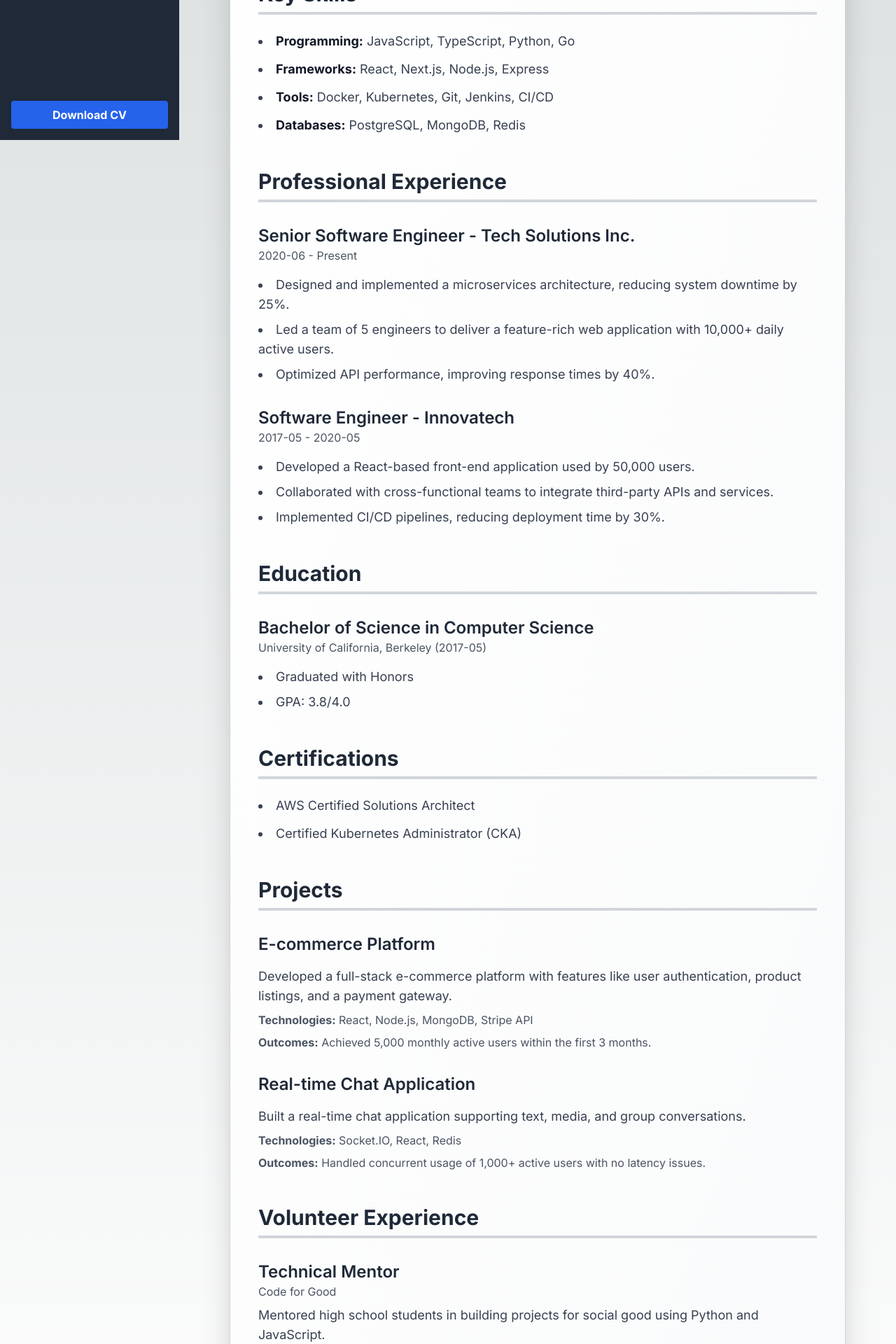
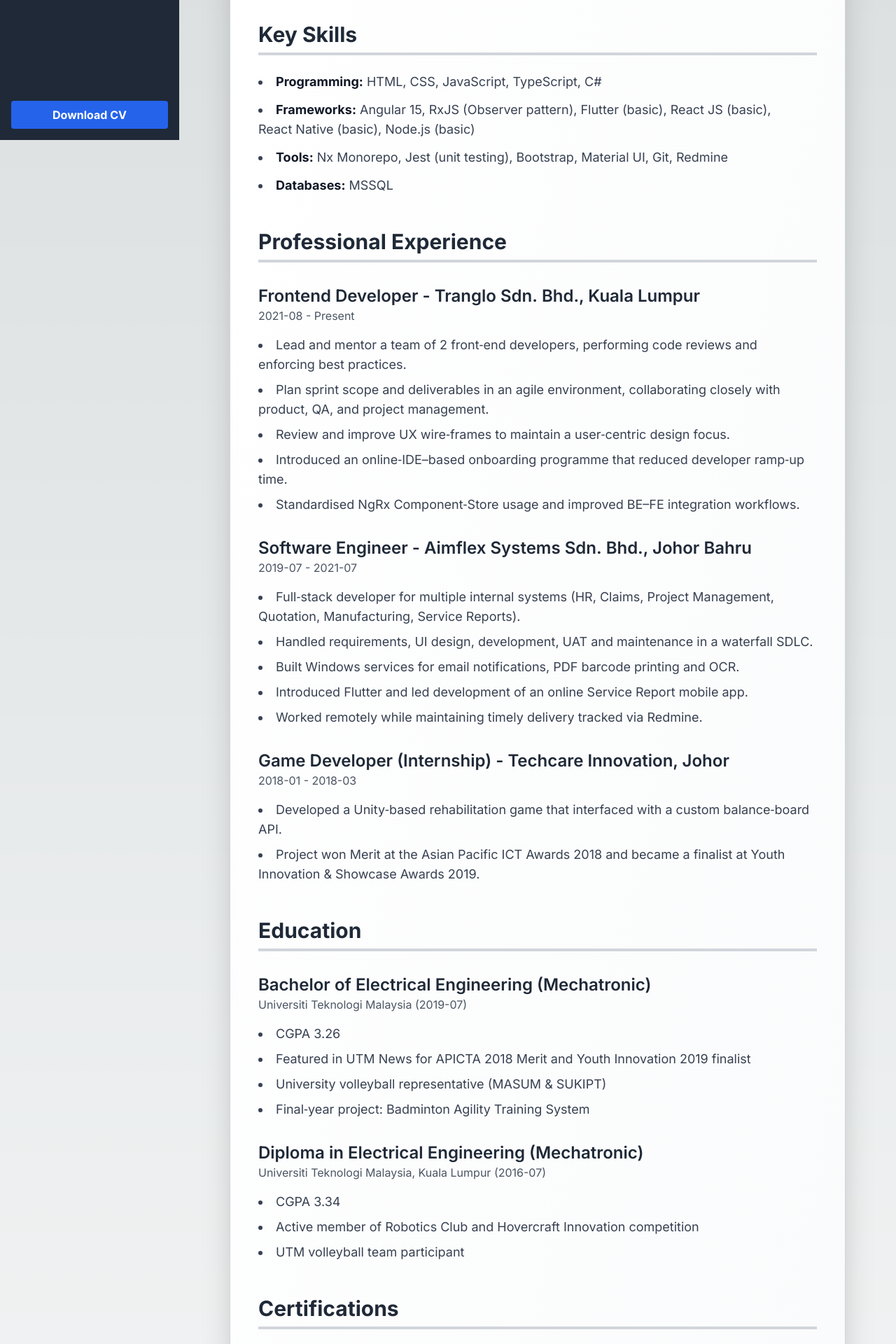
Before and after one commit to salehloke/stackblitz-resume-nextjs, a Next.js app: page /view in a window 1280 px wide. Shown: the part 600-2520 px from the top of the page at 70% size. Built offline with nearby package versions, Linux system fonts and the light colour scheme; no server answers; the database is empty.

Commit message:
UPDATE: load with my personal data

```diff
--- /dev/null
+++ b/app/api/resume/route.ts
@@ -0,0 +1,29 @@
+import { NextResponse } from 'next/server';
+import clientPromise from '@/lib/mongodb';
+import Resume from '@/models/Resume';
+import mongoose from 'mongoose';
+
+export async function GET() {
+  try {
+    await mongoose.connect(process.env.MONGODB_URI!);
+    const resume = await Resume.findOne({});
+    return NextResponse.json(resume);
+  } catch (error) {
+    return NextResponse.json({ error: 'Failed to fetch resume' }, { status: 500 });
+  }
+}
+
+export async function POST(request: Request) {
+  try {
+    const body = await request.json();
+    await mongoose.connect(process.env.MONGODB_URI!);
+    const resume = await Resume.findOneAndUpdate(
+      {}, // empty filter to update first document
+      body,
+      { upsert: true, new: true }
+    );
+    return NextResponse.json(resume);
+  } catch (error) {
+    return NextResponse.json({ error: 'Failed to update resume' }, { status: 500 });
+  }
+}
--- a/app/view/page.tsx
+++ b/app/view/page.tsx
@@ -5,88 +5,131 @@
 
 const resumeData = {
   "contactInformation": {
-    "fullName": "John Doe",
-    "phone": "+1 123-456-7890",
-    "email": "john.doe@example.com",
-    "linkedIn": "https://www.linkedin.com/in/johndoe",
-    "portfolio": "https://johndoe.dev",
+    "fullName": "Salehuddin Loke Bin Asri Loke",
+    // "phone": "+60 17‑205‑7149",
+    // "email": "lokesaleh@gmail.com",
+    "linkedIn": "",
+    "portfolio": "",
     "location": {
-      "city": "San Francisco",
-      "state": "California",
-      "country": "USA"
+      "city": "Bandar Enstek",
+      "state": "Negeri Sembilan",
+      "country": "Malaysia"
     }
   },
-  "professionalSummary": "Experienced software engineer with 5+ years of expertise in developing scalable web applications using modern technologies such as React, Node.js, and Docker. Passionate about creating intuitive user experiences and optimizing backend services.",
+  "professionalSummary": "Highly passionate and energetic Electrical‑Engineering graduate turned Front‑end Developer with a strong drive for continuous learning. Self‑taught in modern web technologies and known for proactive problem‑solving, effective communication, and solid time‑management skills. Experienced in Angular 15, state‑management with NgRx Component‑Store, and delivering production‑quality code within agile teams.",
   "keySkills": {
-    "programming": ["JavaScript", "TypeScript", "Python", "Go"],
-    "frameworks": ["React", "Next.js", "Node.js", "Express"],
-    "tools": ["Docker", "Kubernetes", "Git", "Jenkins", "CI/CD"],
-    "databases": ["PostgreSQL", "MongoDB", "Redis"]
+    "programming": ["HTML", "CSS", "JavaScript", "TypeScript", "C#"],
+    "frameworks": ["Angular 15", "RxJS (Observer pattern)", "Flutter (basic)", "React JS (basic)", "React Native (basic)", "Node.js (basic)"],
+    "tools": ["Nx Monorepo", "Jest (unit testing)", "Bootstrap", "Material UI", "Git", "Redmine"],
+    "databases": ["MSSQL"]
   },
   "professionalExperience": [
     {
-      "jobTitle": "Senior Software Engineer",
-      "companyName": "Tech Solutions Inc.",
-      "startDate": "2020-06",
+      "jobTitle": "Frontend Developer",
+      "companyName": "Tranglo Sdn. Bhd., Kuala Lumpur",
+      "startDate": "2021-08",
       "endDate": "Present",
       "responsibilities": [
-        "Designed and implemented a microservices architecture, reducing system downtime by 25%.",
-        "Led a team of 5 engineers to deliver a feature-rich web application with 10,000+ daily active users.",
-        "Optimized API performance, improving response times by 40%."
+        "Lead and mentor a team of 2 front‑end developers, performing code reviews and enforcing best practices.",
+        "Plan sprint scope and deliverables in an agile environment, collaborating closely with product, QA, and project management.",
+        "Review and improve UX wire‑frames to maintain a user‑centric design focus.",
+        "Introduced an online‑IDE–based onboarding programme that reduced developer ramp‑up time.",
+        "Standardised NgRx Component‑Store usage and improved BE–FE integration workflows."
       ]
     },
     {
       "jobTitle": "Software Engineer",
-      "companyName": "Innovatech",
-      "startDate": "2017-05",
-      "endDate": "2020-05",
+      "companyName": "Aimflex Systems Sdn. Bhd., Johor Bahru",
+      "startDate": "2019-07",
+      "endDate": "2021-07",
       "responsibilities": [
-        "Developed a React-based front-end application used by 50,000 users.",
-        "Collaborated with cross-functional teams to integrate third-party APIs and services.",
-        "Implemented CI/CD pipelines, reducing deployment time by 30%."
+        "Full‑stack developer for multiple internal systems (HR, Claims, Project Management, Quotation, Manufacturing, Service Reports).",
+        "Handled requirements, UI design, development, UAT and maintenance in a waterfall SDLC.",
+        "Built Windows services for email notifications, PDF barcode printing and OCR.",
+        "Introduced Flutter and led development of an online Service Report mobile app.",
+        "Worked remotely while maintaining timely delivery tracked via Redmine."
+      ]
+    },
+    {
+      "jobTitle": "Game Developer (Internship)",
+      "companyName": "Techcare Innovation, Johor",
+      "startDate": "2018-01",
+      "endDate": "2018-03",
+      "responsibilities": [
+        "Developed a Unity‑based rehabilitation game that interfaced with a custom balance‑board API.",
+        "Project won Merit at the Asian Pacific ICT Awards 2018 and became a finalist at Youth Innovation & Showcase Awards 2019."
       ]
     }
   ],
   "education": [
     {
-      "degree": "Bachelor of Science in Computer Science",
-      "institutionName": "University of California, Berkeley",
-      "graduationDate": "2017-05",
-      "achievements": ["Graduated with Honors", "GPA: 3.8/4.0"]
+      "degree": "Bachelor of Electrical Engineering (Mechatronic)",
+      "institutionName": "Universiti Teknologi Malaysia",
+      "graduationDate": "2019-07",
+      "achievements": [
+        "CGPA 3.26",
+        "Featured in UTM News for APICTA 2018 Merit and Youth Innovation 2019 finalist",
+        "University volleyball representative (MASUM & SUKIPT)",
+        "Final‑year project: Badminton Agility Training System"
+      ]
+    },
+    {
+      "degree": "Diploma in Electrical Engineering (Mechatronic)",
+      "institutionName": "Universiti Teknologi Malaysia, Kuala Lumpur",
+      "graduationDate": "2016-07",
+      "achievements": [
+        "CGPA 3.34",
+        "Active member of Robotics Club and Hovercraft Innovation competition",
+        "UTM volleyball team participant"
+      ]
     }
   ],
   "certifications": [
-    "AWS Certified Solutions Architect",
-    "Certified Kubernetes Administrator (CKA)"
+    "UI/UX Design Training – Iverson (2022)",
+    "Google Cloud Professional Cloud Architect Bootcamp (2022)"
   ],
   "projects": [
     {
-      "name": "E-commerce Platform",
-      "description": "Developed a full-stack e-commerce platform with features like user authentication, product listings, and a payment gateway.",
-      "technologies": ["React", "Node.js", "MongoDB", "Stripe API"],
-      "outcomes": "Achieved 5,000 monthly active users within the first 3 months."
+      "name": "VR Game for Rehabilitation",
+      "description": "Unity‑based game integrating a balance‑board micro‑controller to gamify physiotherapy exercises.",
+      "technologies": ["Unity", "C#", "Custom Hardware API"],
+      "outcomes": "Merit award at Malaysia APICTA 2018 and Malaysia representative at Asia Pacific ICT Awards 2018."
     },
     {
-      "name": "Real-time Chat Application",
-      "description": "Built a real-time chat application supporting text, media, and group conversations.",
-      "technologies": ["Socket.IO", "React", "Redis"],
-      "outcomes": "Handled concurrent usage of 1,000+ active users with no latency issues."
+      "name": "Service Report Mobile App",
+      "description": "Flutter mobile application allowing technicians to create and submit service reports in real time.",
+      "technologies": ["Flutter", "Dart", "REST API"],
+      "outcomes": "Streamlined service reporting process and reduced paperwork for field engineers."
+    },
+    {
+      "name": "Google Form Clone (Proof of Concept)",
+      "description": "Angular POC demonstrating dynamic form creation and validation similar to Google Forms.",
+      "technologies": ["Angular 15", "RxJS", "Bootstrap"],
+      "outcomes": "Used internally to showcase UI improvements and coding standards."
     }
   ],
   "volunteerExperience": [
     {
-      "role": "Technical Mentor",
-      "organization": "Code for Good",
-      "description": "Mentored high school students in building projects for social good using Python and JavaScript.",
-      "startDate": "2019-01",
-      "endDate": "2021-12"
+      "role": "Vice‑President, Sports Club",
+      "organization": "Tranglo Sdn. Bhd.",
+      "description": "Organised sports events and fostered employee engagement across the company.",
+      "startDate": "2023-01",
+      "endDate": "2023-12"
+    },
+    {
+      "role": "Industry Speaker",
+      "organization": "CAIRO UTM",
+      "description": "Gave a talk titled “The Importance of Identity Capital” to university students.",
+      "startDate": "2022-09",
+      "endDate": "2022-09"
     }
   ],
   "additionalInformation": {
-    "languages": ["English (Native)", "Spanish (Intermediate)"],
-    "hobbies": ["Hiking", "Photography", "Open-source Contributions"]
+    "languages": ["English (Well‑written & spoken)", "Bahasa Melayu (Excellent)"],
+    "hobbies": ["Volleyball", "Innovation Competitions", "Learning new frameworks"]
   }
 };
+
 
 export default function ViewResume() {
   return (
--- /dev/null
+++ b/lib/mongodb.ts
@@ -0,0 +1,31 @@
+import { MongoClient } from 'mongodb';
+
+if (!process.env.MONGODB_URI) {
+  throw new Error('Please add your MongoDB URI to .env.local');
+}
+
+const uri = process.env.MONGODB_URI;
+const options = {};
+
+let client: MongoClient;
+let clientPromise: Promise<MongoClient>;
+
+if (process.env.NODE_ENV === 'development') {
+  // In development mode, use a global variable so that the value
+  // is preserved across module reloads caused by HMR (Hot Module Replacement).
+  let globalWithMongo = global as typeof globalThis & {
+    _mongoClientPromise?: Promise<MongoClient>;
+  };
+
+  if (!globalWithMongo._mongoClientPromise) {
+    client = new MongoClient(uri, options);
+    globalWithMongo._mongoClientPromise = client.connect();
+  }
+  clientPromise = globalWithMongo._mongoClientPromise;
+} else {
+  // In production mode, it's best to not use a global variable.
+  client = new MongoClient(uri, options);
+  clientPromise = client.connect();
+}
+
+export default clientPromise;
--- /dev/null
+++ b/models/Resume.ts
@@ -0,0 +1,63 @@
+import mongoose from 'mongoose';
+
+const ResumeSchema = new mongoose.Schema({
+  basics: {
+    name: String,
+    label: String,
+    email: String,
+    phone: String,
+    url: String,
+    summary: String,
+    location: {
+      address: String,
+      postalCode: String,
+      city: String,
+      countryCode: String,
+      region: String,
+    },
+    profiles: [{
+      network: String,
+      username: String,
+      url: String
+    }]
+  },
+  work: [{
+    name: String,
+    position: String,
+    url: String,
+    startDate: String,
+    endDate: String,
+    summary: String,
+    highlights: [String]
+  }],
+  education: [{
+    institution: String,
+    url: String,
+    area: String,
+    studyType: String,
+    startDate: String,
+    endDate: String,
+    score: String,
+    courses: [String]
+  }],
+  skills: [{
+    name: String,
+    level: String,
+    keywords: [String]
+  }],
+  languages: [{
+    language: String,
+    fluency: String
+  }],
+  projects: [{
+    name: String,
+    description: String,
+    highlights: [String],
+    keywords: [String],
+    url: String
+  }]
+}, {
+  timestamps: true
+});
+
+export default mongoose.models.Resume || mongoose.model('Resume', ResumeSchema);
--- a/package.json
+++ b/package.json
@@ -15,6 +15,8 @@
     "autoprefixer": "10.4.15",
     "eslint": "8.49.0",
     "eslint-config-next": "13.5.1",
+    "mongodb": "^6.14.2",
+    "mongoose": "^8.12.1",
     "next": "13.5.1",
     "postcss": "8.4.30",
     "react": "18.2.0",
```
Also changed, not shown: app/context/ResumeContext.tsx (+49 -1 lines), 1 other file (tests, documents, lock files or other folders).
